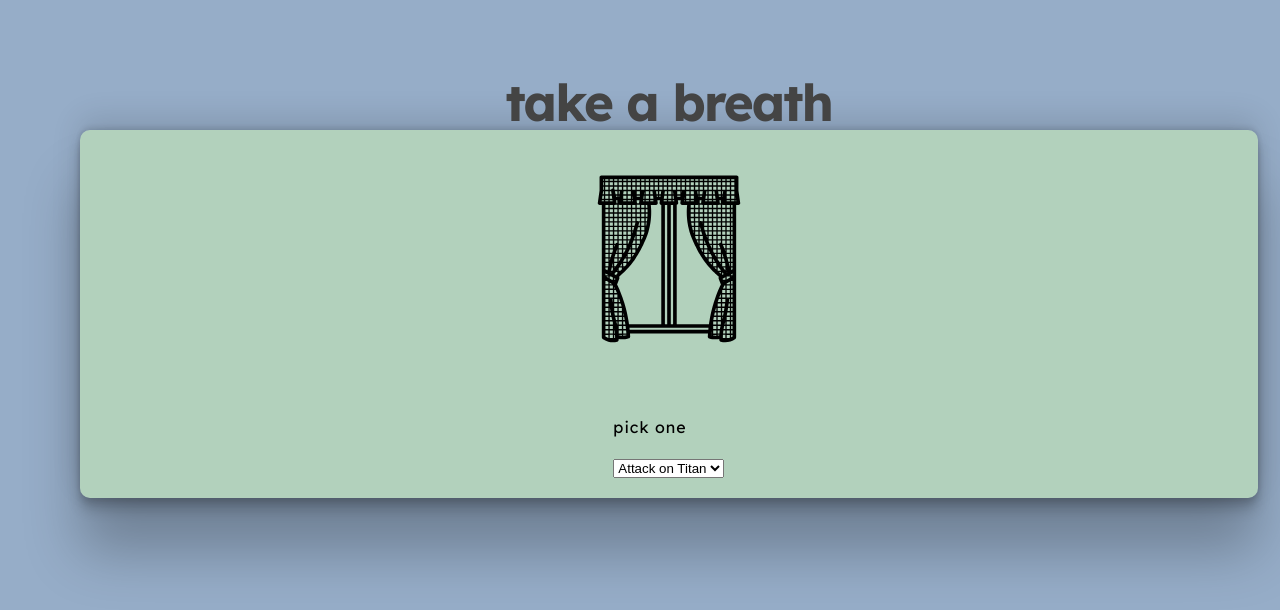
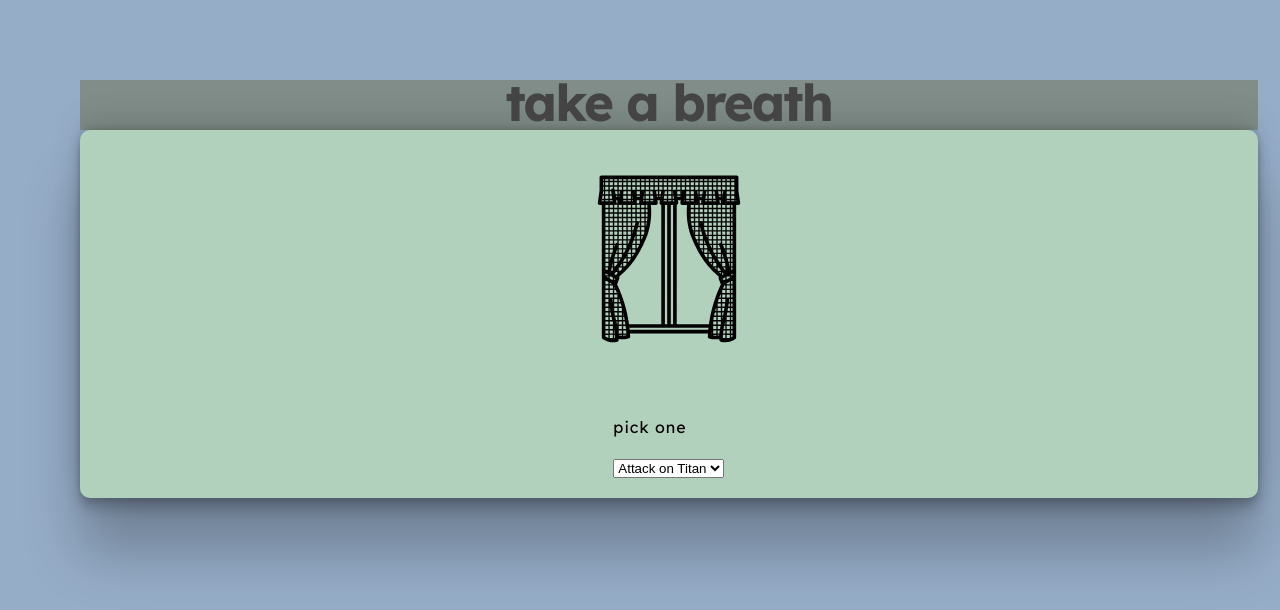
Before and after one commit to k-schrattenholzer/k-schrattenholzer.github.io, a plain HTML site: page index.html in a window 1280 px wide. Shown: the top 610 px of the page. Drawn offline with Linux system fonts and the light colour scheme.

Commit message:
Update style.css

```diff
--- a/styles/style.css
+++ b/styles/style.css
@@ -8,7 +8,10 @@ body {
   width: 92vw;
   margin: 0 auto;
   padding: 10vh;
+}
 
+header {
+  background-color: #64653670;
 }
 
 h1 {
```
